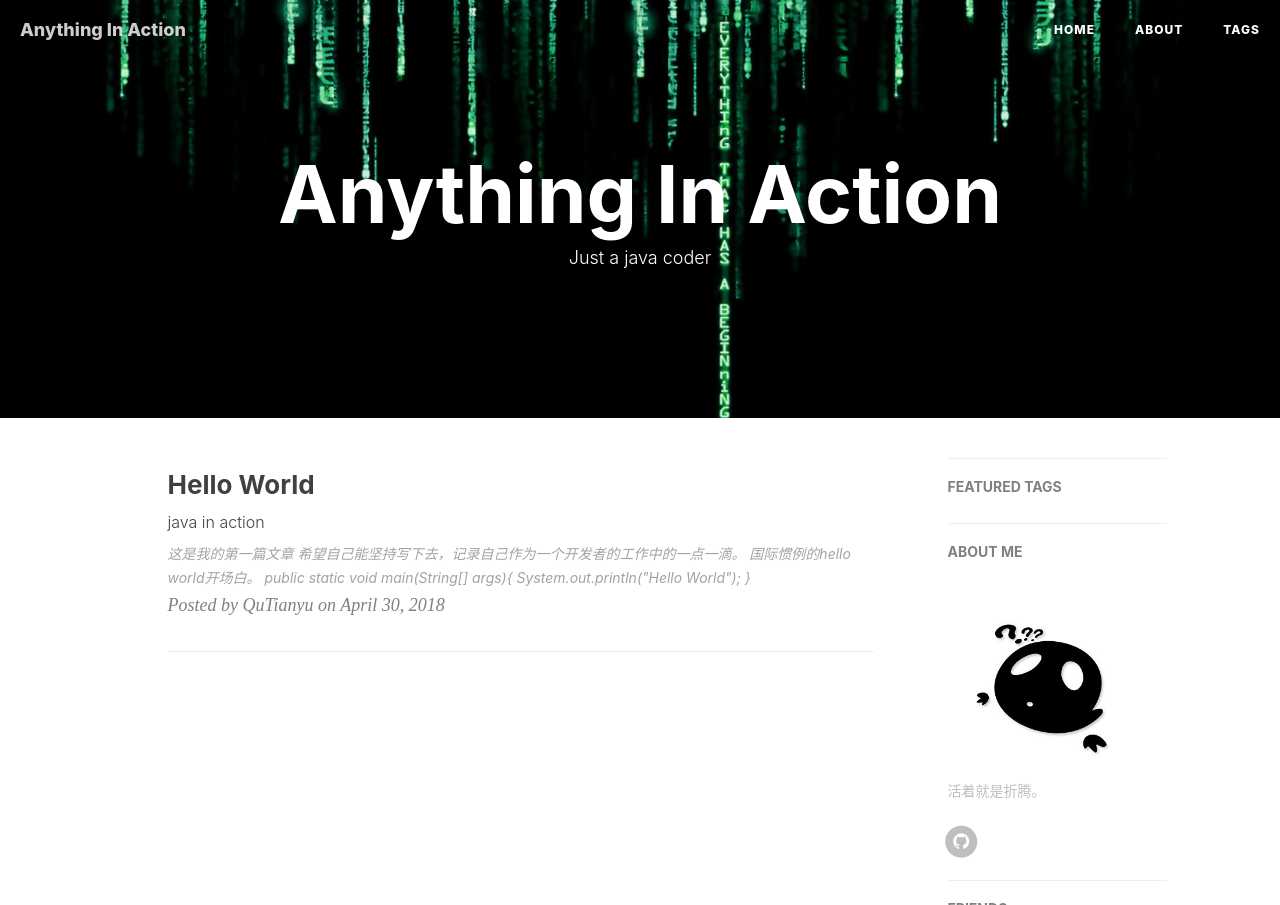
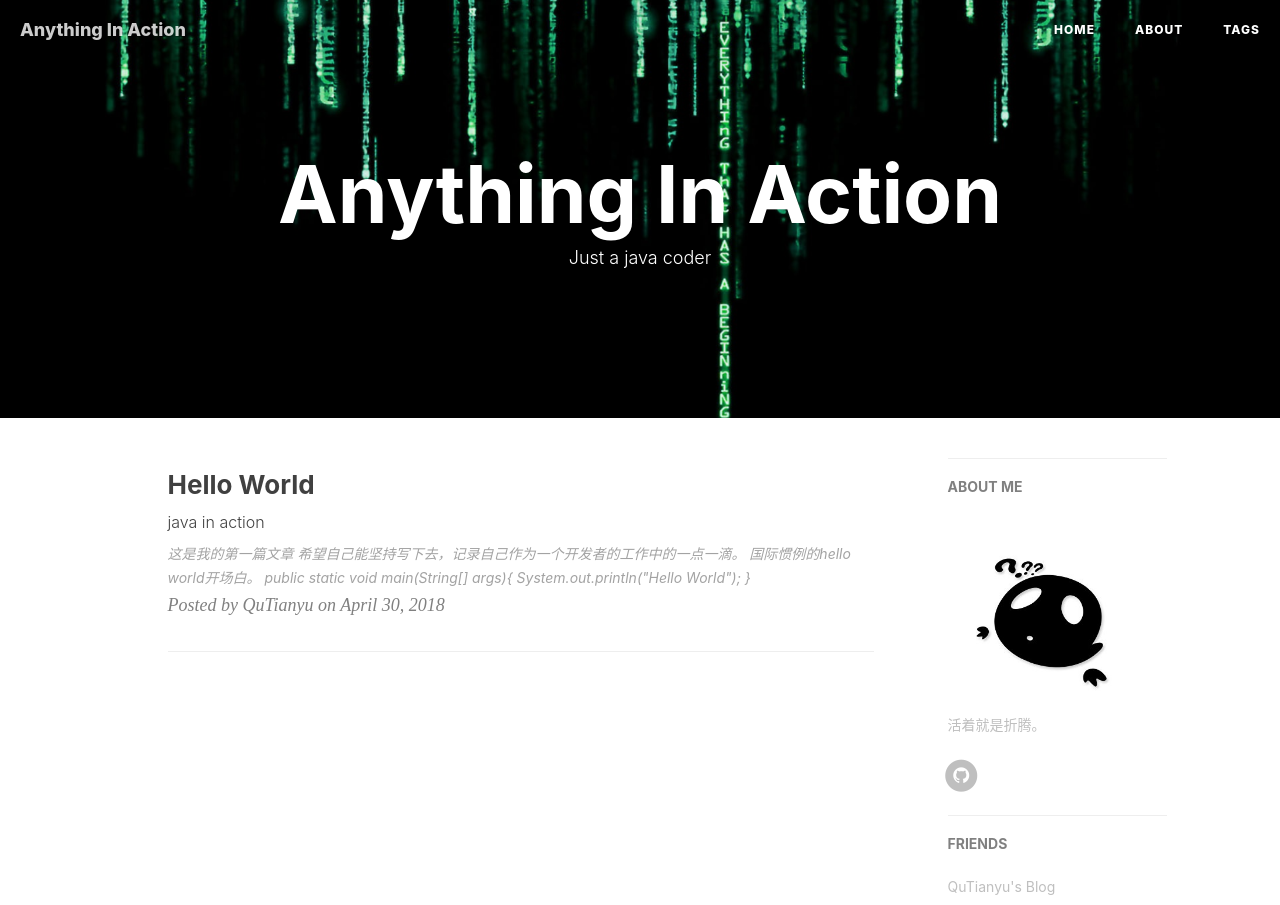
Before and after one commit to qutianyu/qutianyu.github.io, a Jekyll site: the page built from index.html, in a window 1280 px wide, cut to the strip 0-905 px from the top of the page. Built offline with Jekyll 4.4.1, drawn with Linux system fonts in a browser that asks for light colours; nearby versions of some CDN libraries; the list of posts is cut into pages by our own code.

Commit message:
blog init

```diff
--- a/_layouts/page.html
+++ b/_layouts/page.html
@@ -82,21 +82,21 @@ layout: default
                 sidebar-container
             ">
                 <!-- Featured Tags -->
-                {% if site.featured-tags %}
-                <section>
-                    <hr class="hidden-sm hidden-xs">
-                    <h5><a href="{{/tags/ | prepend: site.baseurl }}">FEATURED TAGS</a></h5>
-                    <div class="tags">
-                        {% for tag in site.tags %}
-                            {% if tag[1].size > {{site.featured-condition-size}} %}
-                                <a href="{{ site.baseurl }}/tags/#{{ tag[0] }}" title="{{ tag[0] }}" rel="{{ tag[1].size }}">
-                                    {{ tag[0] }}
-                                </a>
-                            {% endif %}
-                        {% endfor %}
-                    </div>
-                </section>
-                {% endif %}
+                <!-- {% if site.featured-tags %} -->
+                <!-- <section> -->
+                    <!-- <hr class="hidden-sm hidden-xs"> -->
+                    <!-- <h5><a href="{{/tags/ | prepend: site.baseurl }}">FEATURED TAGS</a></h5> -->
+                    <!-- <div class="tags"> -->
+                        <!-- {% for tag in site.tags %} -->
+                            <!-- {% if tag[1].size > {{site.featured-condition-size}} %} -->
+                                <!-- <a href="{{ site.baseurl }}/tags/#{{ tag[0] }}" title="{{ tag[0] }}" rel="{{ tag[1].size }}"> -->
+                                    <!-- {{ tag[0] }} -->
+                                <!-- </a> -->
+                            <!-- {% endif %} -->
+                        <!-- {% endfor %} -->
+                    <!-- </div> -->
+                <!-- </section> -->
+                <!-- {% endif %} -->
 
                 <!-- Short About -->
                 <section class="visible-md visible-lg">
```
